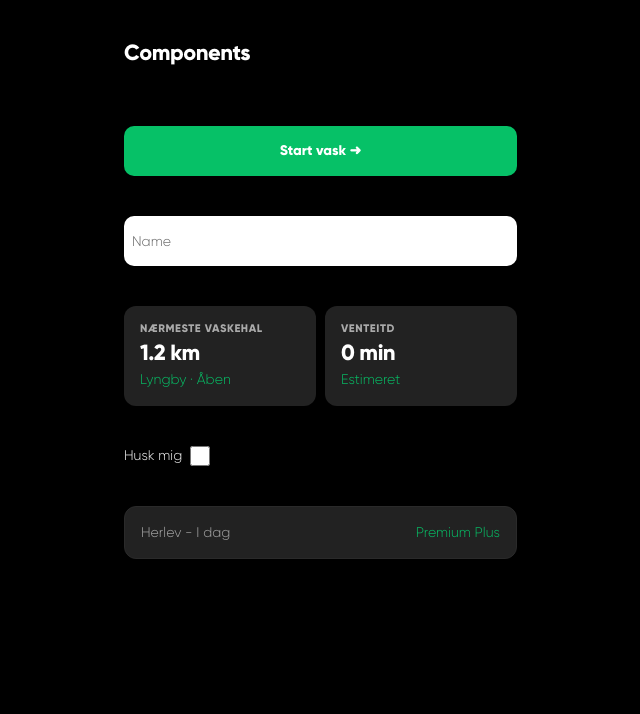
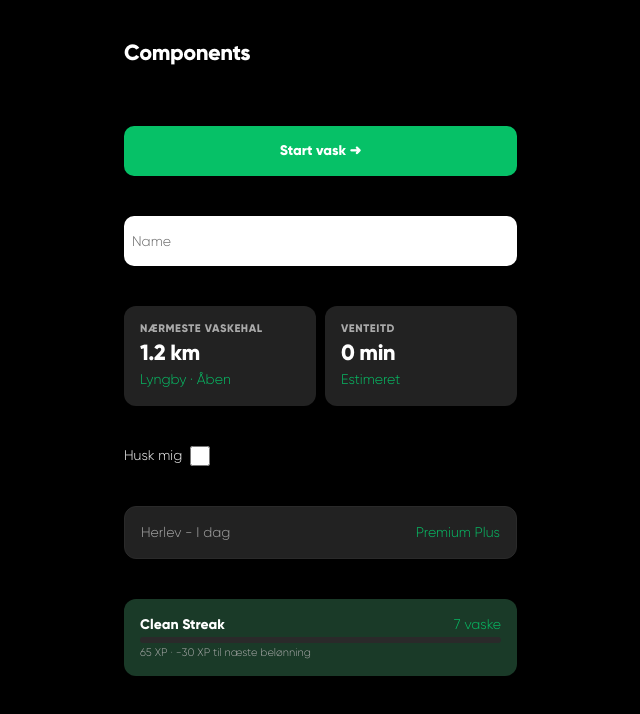
Before and after one commit to web2026-1-wash-world/wash_world_frontend, a Next.js app: page /dev/components in a window 1280 px wide. Shown: the top 714 px of the page, without its empty margins (321-961 px from the left). Built offline with nearby package versions, Linux system fonts and the light colour scheme.

Commit message:
feat: add XPCard component and integrate it into TestPage; update styles for h3 in globals.css

```diff
--- /dev/null
+++ b/src/app/components/cards/XPCard.tsx
@@ -0,0 +1,28 @@
+import { Card } from "@/app/components/ui/Card"
+import { ProgressBar } from "@/app/components/ui/ProgressBar"
+
+type XPCardProps = {
+  title: string
+  washCount: number
+  currentXP: number
+  nextRewardXP: number
+}
+
+export function XPCard({ title, washCount, currentXP, nextRewardXP }: XPCardProps) {
+  const xpToNext = nextRewardXP - currentXP
+
+  return (
+    <Card variant="darkGreen">
+      <div className="flex flex-col gap-0.5">
+        <div className="flex items-center justify-between">
+          <h3 className="text-text-white">{title}</h3>
+          <p className="text-brand-green">{washCount} vaske</p>
+        </div>
+        <ProgressBar />
+        <p className="text-[11px] text-text-secondary">
+          {currentXP} XP · {xpToNext} XP til næste belønning
+        </p>
+      </div>
+    </Card>
+  )
+}
--- a/src/app/dev/components/page.tsx
+++ b/src/app/dev/components/page.tsx
@@ -7,6 +7,7 @@ import { Checkbox } from "@/app/components/ui/Checkbox";
 
 import { useState } from "react";
 import { HistoryCard } from "@/app/components/cards/HistoryCard";
+import { XPCard } from "@/app/components/cards/XPCard";
 
 function TestPage() {
   const [firstName, setFirstName] = useState("");
@@ -48,6 +49,14 @@ function TestPage() {
       <div className="py-5">
         <HistoryCard left="Herlev - I dag" right="Premium Plus" />
       </div>
+      <div className="py-5">
+        <XPCard
+          title="Clean Streak"
+          washCount={7}
+          currentXP={65}
+          nextRewardXP={35}
+        />
+      </div>
     </div>
   );
 }
--- a/src/app/globals.css
+++ b/src/app/globals.css
@@ -58,6 +58,11 @@
     font-weight: 800;
     line-height: 1.3;
   }
+  h3 {
+    font-size: 14px;
+    font-weight: 800;
+    line-height: 1.3;
+  }
   p {
     font-size: 14px;
     font-weight: 300;
```
